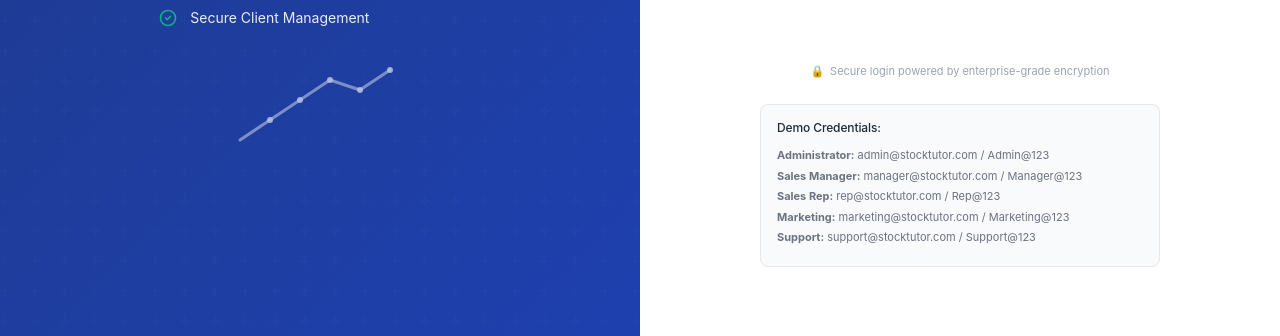
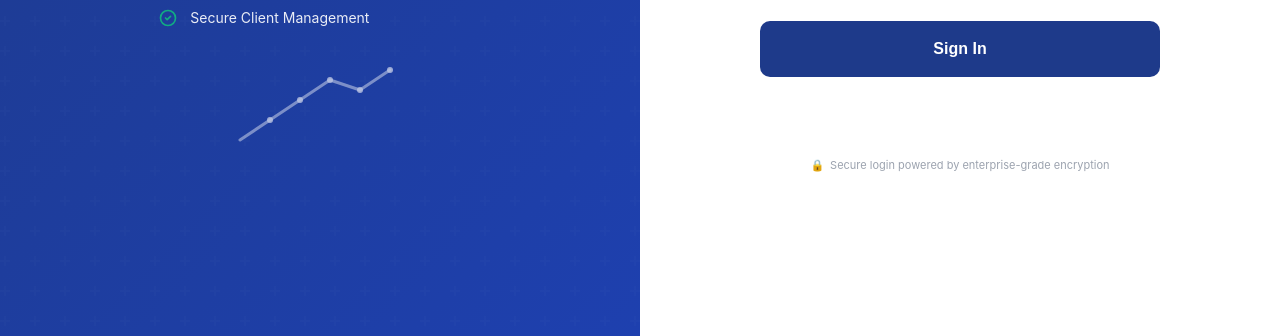
Before and after one commit to 0vishal4/Stocktutor-CRM, a plain HTML site: page index.html in a window 1280 px wide. Shown: the part 464-800 px from the top of the page. Drawn offline with Linux system fonts and the light colour scheme; a web font is replaced by a local one.

Commit message:
Update index.html

```diff
--- a/index.html
+++ b/index.html
@@ -150,28 +150,6 @@
                     </p>
                 </div>
 
-                <!-- Demo Credentials Info -->
-                <div class="demo-credentials">
-                    <h4>Demo Credentials:</h4>
-                    <div class="credential-item">
-                        <strong>Administrator:</strong> admin@stocktutor.com / Admin@123
-                    </div>
-                    <div class="credential-item">
-                        <strong>Sales Manager:</strong> manager@stocktutor.com / Manager@123
-                    </div>
-                    <div class="credential-item">
-                        <strong>Sales Rep:</strong> rep@stocktutor.com / Rep@123
-                    </div>
-                    <div class="credential-item">
-                        <strong>Marketing:</strong> marketing@stocktutor.com / Marketing@123
-                    </div>
-                    <div class="credential-item">
-                        <strong>Support:</strong> support@stocktutor.com / Support@123
-                    </div>
-                </div>
-            </div>
-        </div>
-    </div>
 
     <!-- CRM Dashboard View -->
     <div id="crm-view" class="crm-container hidden">
```
